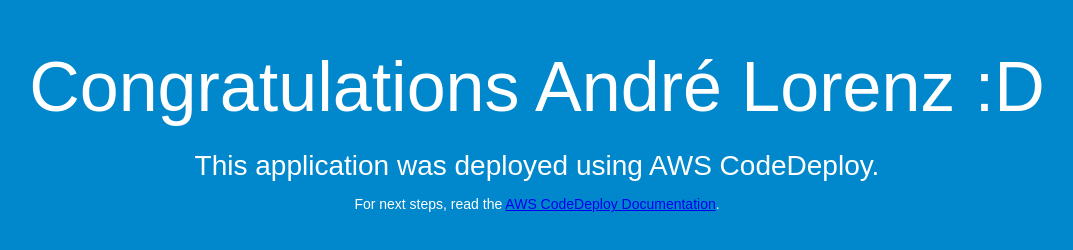
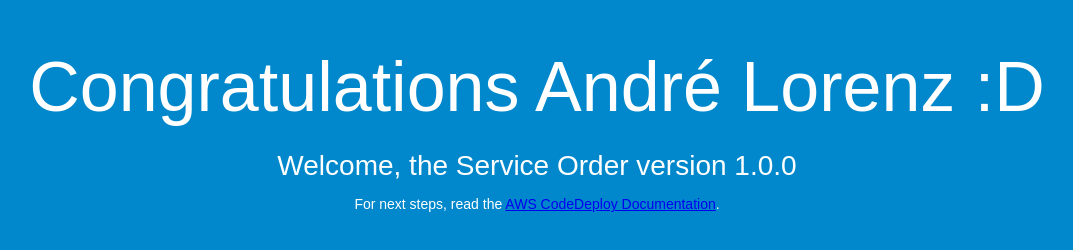
Before and after one commit to andreelorenz/ServiceOrder, a plain HTML site: page index.html in a window 1280 px wide. Shown: the whole page, without its empty margins (103-1176 px from the left). Drawn offline with Linux system fonts and the light colour scheme.

Commit message:
Update index.html

```diff
--- a/index.html
+++ b/index.html
@@ -27,7 +27,7 @@
 <body>
   <div align="center">
     <h1>Congratulations André Lorenz :D</h1>
-    <h2>This application was deployed using AWS CodeDeploy.</h2>
+    <h2>Welcome, the Service Order version 1.0.0</h2>
     <p>For next steps, read the <a href="http://aws.amazon.com/documentation/codedeploy">AWS CodeDeploy Documentation</a>.</p>
   </div>
 </body>
```
